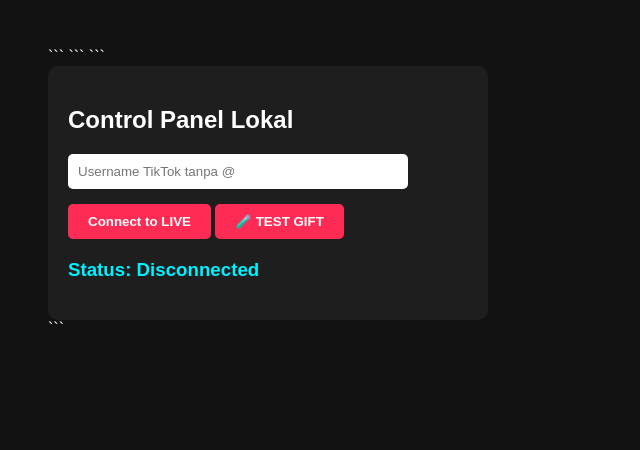
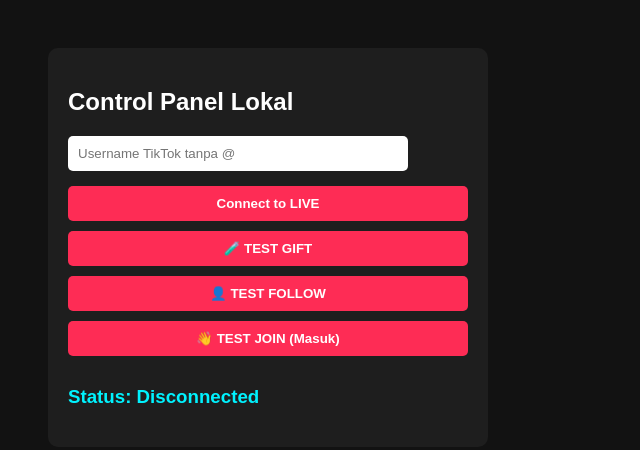
Before and after one commit to darkswan12/tiktok-alerts, a website: page public/index.html in a window 1280 px wide. Shown: the whole page, without its empty margins (0-640 px from the left). Drawn offline with nearby package versions, Linux system fonts and the light colour scheme; no server answers.

Commit message:
edit index.html

````diff
--- a/public/index.html
+++ b/public/index.html
@@ -1,12 +1,9 @@
 <!DOCTYPE html>
-
 <html>
 <head>
     <meta charset="UTF-8">
     <title>Dashboard TikTok Alerts</title>
     <script src="/socket.io/socket.io.js"></script>
-
-```
     <style>
         body {
             font-family: sans-serif;
@@ -32,12 +29,14 @@
 
         button {
             padding: 10px 20px;
+            margin-bottom: 10px; /* Tambahan spasi biar rapi */
             background: #fe2c55;
             color: white;
             border: none;
             border-radius: 5px;
             cursor: pointer;
             font-weight: bold;
+            width: 100%; /* Biar tombolnya sejajar penuh */
         }
 
         button:hover {
@@ -49,54 +48,32 @@
             margin-top: 20px;
         }
     </style>
-```
-
 </head>
-
 <body>
 
-```
     <div class="card">
         <h2>Control Panel Lokal</h2>
-
-    <input
-        type="text"
-        id="username"
-        placeholder="Username TikTok tanpa @"
-    >
-
+        <input type="text" id="username" placeholder="Username TikTok tanpa @">
         <br>
 
-    <button onclick="connectTikTok()">
-        Connect to LIVE
-    </button>
+        <button onclick="connectTikTok()">Connect to LIVE</button>
+        <button onclick="testGift()">🧪 TEST GIFT</button>
+        <button onclick="testFollow()">👤 TEST FOLLOW</button>
+        <button onclick="testMember()">👋 TEST JOIN (Masuk)</button>
 
-    <button onclick="testGift()">
-        🧪 TEST GIFT
-    </button>
-
-    <h3 id="status">
-        Status: Disconnected
-    </h3>
+        <h3 id="status">Status: Disconnected</h3>
     </div>
 
     <script>
         const socket = io();
 
         function connectTikTok() {
-        const user = document
-            .getElementById('username')
-            .value
-            .trim();
-
+            const user = document.getElementById('username').value.trim();
             if (!user) {
                 alert('Masukkan username TikTok dulu!');
                 return;
             }
-
-        document.getElementById('status').innerText =
-            'Status: Menghubungkan...';
-
+            document.getElementById('status').innerText = 'Status: Menghubungkan...';
             socket.emit('connect_tiktok', user);
         }
 
@@ -104,12 +81,19 @@
             socket.emit('test_gift');
         }
 
+        // Fungsi baru buat test Follow
+        function testFollow() {
+            socket.emit('test_follow');
+        }
+
+        // Fungsi baru buat test Join/Masuk
+        function testMember() {
+            socket.emit('test_member');
+        }
+
         socket.on('status', msg => {
-        document.getElementById('status').innerText =
-            'Status: ' + msg;
+            document.getElementById('status').innerText = 'Status: ' + msg;
         });
     </script>
-```
-
 </body>
 </html>
````
Lines whose indentation alone changed are shown as unchanged.
